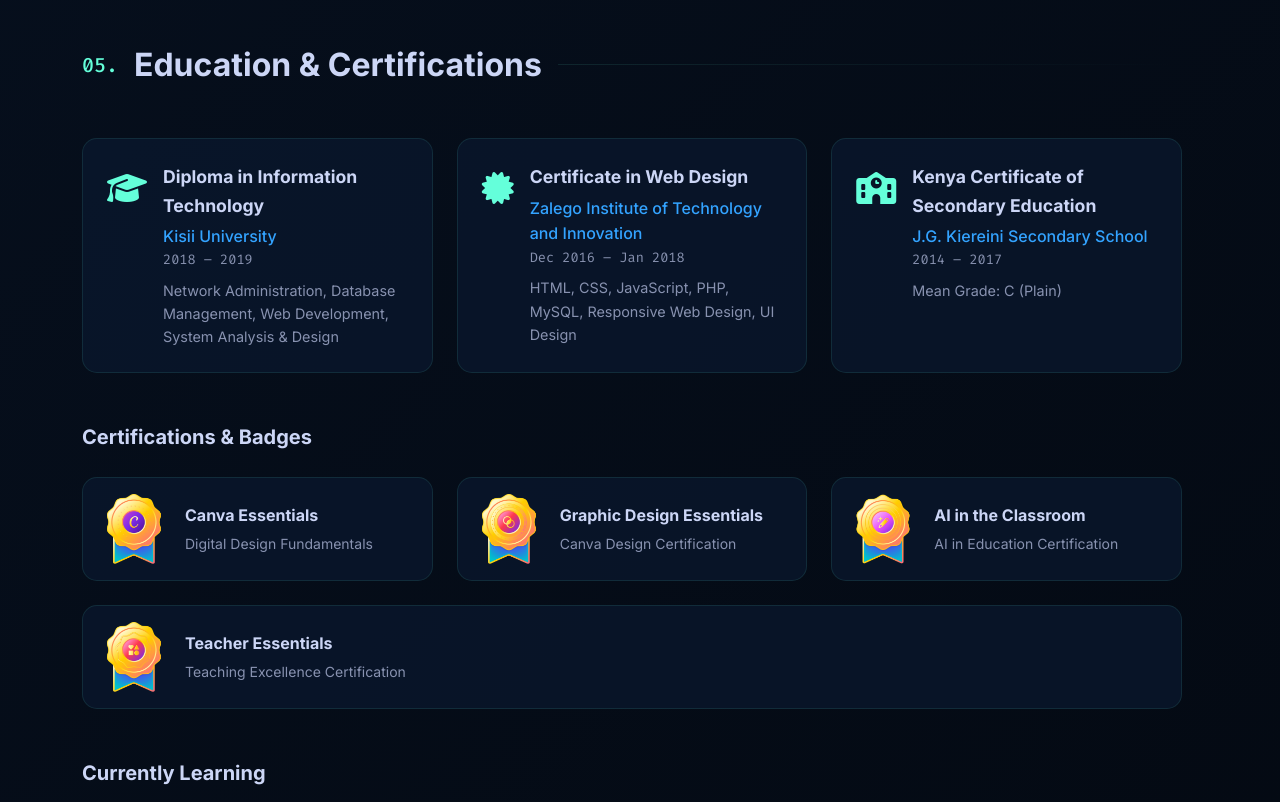
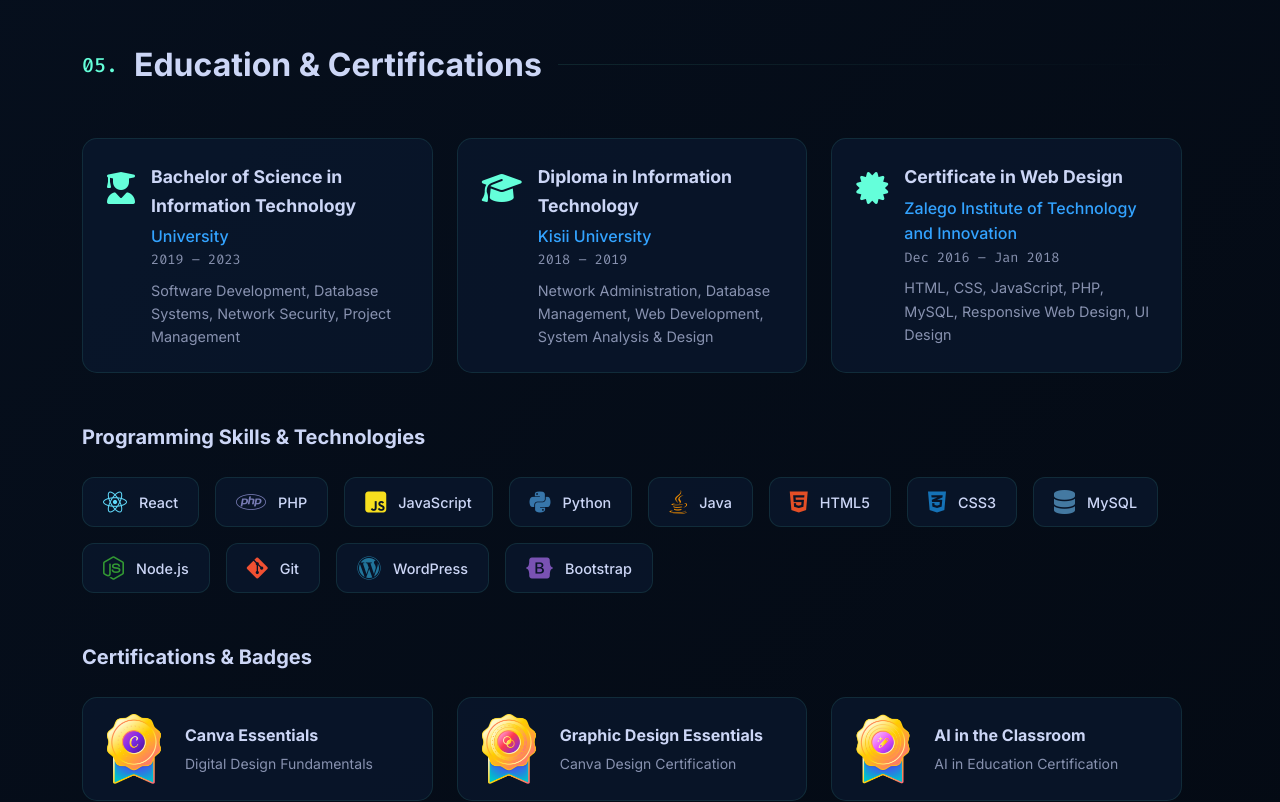
Before and after one commit to MKings7/portfolioo, a React (Vite) app: page / in a window 1280 px wide. Shown: the part 4780-5582 px from the top of the page. Built offline with nearby package versions, Linux system fonts and the light colour scheme.

Commit message:
feat: Add new Downloads and Education sections to display downloadable documents, academic history, programming skills, and certifications.

```diff
--- a/src/App.css
+++ b/src/App.css
@@ -1040,6 +1040,42 @@
   color: var(--text-primary);
 }
 
+/* Programming Badges */
+.programming-badges {
+  display: flex;
+  flex-wrap: wrap;
+  gap: 1rem;
+}
+
+.prog-badge {
+  display: flex;
+  align-items: center;
+  gap: 0.75rem;
+  background: var(--glass-bg);
+  border: 1px solid var(--glass-border);
+  border-radius: 12px;
+  padding: 0.75rem 1.25rem;
+  transition: var(--transition-normal);
+  cursor: default;
+}
+
+.prog-badge:hover {
+  transform: translateY(-3px);
+  border-color: var(--badge-color, var(--accent));
+  box-shadow: 0 5px 20px rgba(0, 0, 0, 0.2);
+}
+
+.prog-badge i {
+  font-size: 1.5rem;
+  color: var(--badge-color, var(--accent));
+}
+
+.prog-badge span {
+  font-weight: 500;
+  color: var(--text-primary);
+  font-size: 0.9rem;
+}
+
 .cert-grid {
   display: flex;
   flex-wrap: wrap;
--- a/src/components/Downloads.jsx
+++ b/src/components/Downloads.jsx
@@ -13,6 +13,13 @@
             description: 'Diploma in Information Technology from Kisii University',
             file: '/DIPLOMA CERTIFICATE.pdf',
             color: '#3498db'
+        },
+        {
+            icon: 'fas fa-user-graduate',
+            title: 'BSc Degree Certificate',
+            description: 'Bachelor of Science in Information Technology',
+            file: '/DEGREE CERTFICATE.pdf',
+            color: '#1e40af'
         },
         {
             icon: 'fas fa-code',
--- a/src/components/Education.jsx
+++ b/src/components/Education.jsx
@@ -1,5 +1,12 @@
 function Education() {
     const educationData = [
+        {
+            icon: 'fas fa-user-graduate',
+            title: 'Bachelor of Science in Information Technology',
+            institution: 'University',
+            date: '2019 – 2023',
+            description: 'Software Development, Database Systems, Network Security, Project Management'
+        },
         {
             icon: 'fas fa-graduation-cap',
             title: 'Diploma in Information Technology',
@@ -13,14 +20,22 @@
             institution: 'Zalego Institute of Technology and Innovation',
             date: 'Dec 2016 – Jan 2018',
             description: 'HTML, CSS, JavaScript, PHP, MySQL, Responsive Web Design, UI Design'
-        },
-        {
-            icon: 'fas fa-school',
-            title: 'Kenya Certificate of Secondary Education',
-            institution: 'J.G. Kiereini Secondary School',
-            date: '2014 – 2017',
-            description: 'Mean Grade: C (Plain)'
         }
+    ]
+
+    const programmingSkills = [
+        { icon: 'fab fa-react', name: 'React', color: '#61dafb' },
+        { icon: 'fab fa-php', name: 'PHP', color: '#777bb4' },
+        { icon: 'fab fa-js-square', name: 'JavaScript', color: '#f7df1e' },
+        { icon: 'fab fa-python', name: 'Python', color: '#3776ab' },
+        { icon: 'fab fa-java', name: 'Java', color: '#ed8b00' },
+        { icon: 'fab fa-html5', name: 'HTML5', color: '#e34f26' },
+        { icon: 'fab fa-css3-alt', name: 'CSS3', color: '#1572b6' },
+        { icon: 'fas fa-database', name: 'MySQL', color: '#4479a1' },
+        { icon: 'fab fa-node-js', name: 'Node.js', color: '#339933' },
+        { icon: 'fab fa-git-alt', name: 'Git', color: '#f05032' },
+        { icon: 'fab fa-wordpress', name: 'WordPress', color: '#21759b' },
+        { icon: 'fab fa-bootstrap', name: 'Bootstrap', color: '#7952b3' },
     ]
 
     const learningItems = [
@@ -46,6 +61,18 @@
                             </div>
                         </div>
                     ))}
+                </div>
+
+                <div className="certifications">
+                    <h3 className="subsection-title">Programming Skills & Technologies</h3>
+                    <div className="programming-badges">
+                        {programmingSkills.map((skill, idx) => (
+                            <div className="prog-badge" key={idx} style={{ '--badge-color': skill.color }}>
+                                <i className={skill.icon}></i>
+                                <span>{skill.name}</span>
+                            </div>
+                        ))}
+                    </div>
                 </div>
 
                 <div className="certifications">
```
